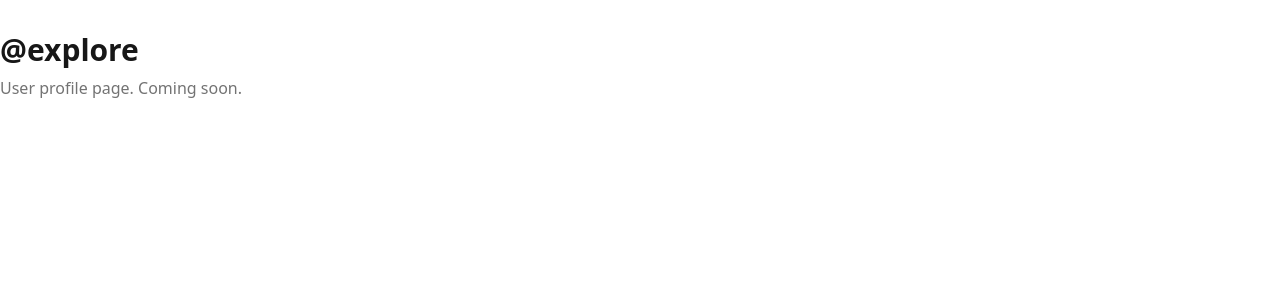
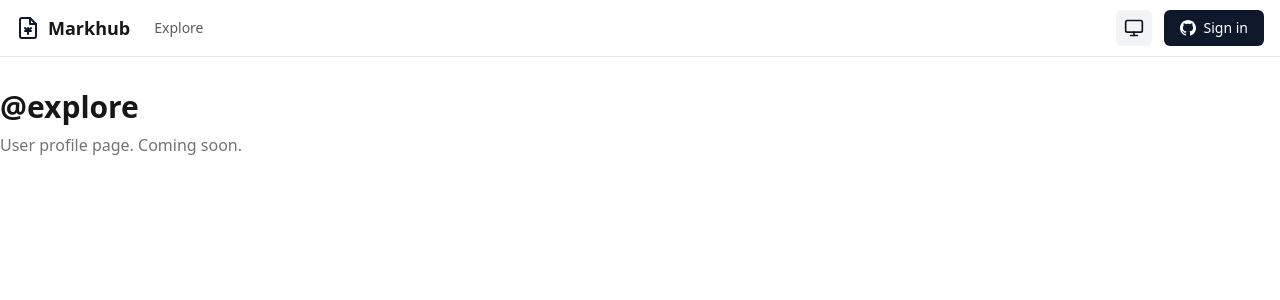
Before and after one commit to cristiandan/markhub, a Next.js app: page /explore in a window 1280 px wide. Shown: the top 300 px of the page. Built offline with nearby package versions, Linux system fonts and the light colour scheme; no server answers.

Commit message:
[P1-20] Create Header component (logo, nav, login/avatar)

```diff
--- a/src/app/layout.tsx
+++ b/src/app/layout.tsx
@@ -2,6 +2,7 @@ import type { Metadata } from 'next';
 import { Geist, Geist_Mono } from 'next/font/google';
 import { SessionProvider } from '@/components/auth/SessionProvider';
 import { ThemeProvider } from '@/components/theme';
+import { Header } from '@/components/layout';
 import './globals.css';
 
 const geistSans = Geist({
@@ -28,9 +29,12 @@ export default function RootLayout({
     // suppressHydrationWarning required by next-themes to prevent
     // hydration mismatch when theme is loaded from localStorage
     <html lang="en" suppressHydrationWarning>
-      <body className={`${geistSans.variable} ${geistMono.variable} antialiased`}>
+      <body className={`${geistSans.variable} ${geistMono.variable} antialiased min-h-screen flex flex-col`}>
         <ThemeProvider>
-          <SessionProvider>{children}</SessionProvider>
+          <SessionProvider>
+            <Header />
+            <main className="flex-1">{children}</main>
+          </SessionProvider>
         </ThemeProvider>
       </body>
     </html>
--- /dev/null
+++ b/src/components/layout/Header.tsx
@@ -0,0 +1,154 @@
+'use client';
+
+import Link from 'next/link';
+import { useSession } from '@/hooks';
+import { ThemeToggle } from '@/components/theme';
+
+/**
+ * Header component with logo, navigation, and auth state.
+ *
+ * Displays:
+ * - Markhub logo (links to home)
+ * - Navigation links (Explore)
+ * - Theme toggle
+ * - Login button or user avatar based on auth state
+ */
+export function Header() {
+  const { user, isAuthenticated, isLoading, signIn, signOut } = useSession();
+
+  return (
+    <header className="sticky top-0 z-50 w-full border-b border-[var(--border)] bg-[var(--background)]/95 backdrop-blur supports-[backdrop-filter]:bg-[var(--background)]/60">
+      <div className="container mx-auto flex h-14 items-center px-4">
+        {/* Logo */}
+        <Link href="/" className="flex items-center gap-2 mr-6">
+          <MarkdownIcon className="h-6 w-6 text-[var(--primary)]" />
+          <span className="font-semibold text-lg">Markhub</span>
+        </Link>
+
+        {/* Navigation */}
+        <nav className="flex items-center gap-4 text-sm">
+          <Link
+            href="/explore"
+            className="text-[var(--foreground)]/70 hover:text-[var(--foreground)] transition-colors"
+          >
+            Explore
+          </Link>
+        </nav>
+
+        {/* Spacer */}
+        <div className="flex-1" />
+
+        {/* Right side: theme toggle + auth */}
+        <div className="flex items-center gap-3">
+          <ThemeToggle />
+
+          {isLoading ? (
+            // Loading placeholder
+            <div className="h-8 w-8 rounded-full bg-[var(--muted)] animate-pulse" />
+          ) : isAuthenticated && user ? (
+            // User dropdown
+            <UserMenu user={user} onSignOut={() => signOut()} />
+          ) : (
+            // Login button
+            <button
+              onClick={() => signIn('github')}
+              className="inline-flex items-center gap-2 rounded-md bg-[var(--primary)] px-4 py-2 text-sm font-medium text-white hover:opacity-90 transition-opacity"
+            >
+              <GitHubIcon className="h-4 w-4" />
+              Sign in
+            </button>
+          )}
+        </div>
+      </div>
+    </header>
+  );
+}
+
+/**
+ * User dropdown menu showing avatar and sign out option.
+ */
+function UserMenu({
+  user,
+  onSignOut,
+}: {
+  user: { name?: string | null; image?: string | null };
+  onSignOut: () => void;
+}) {
+  return (
+    <div className="relative group">
+      <button className="flex items-center gap-2 rounded-full focus:outline-none focus:ring-2 focus:ring-[var(--primary)] focus:ring-offset-2">
+        {user.image ? (
+          // eslint-disable-next-line @next/next/no-img-element
+          <img
+            src={user.image}
+            alt={user.name || 'User avatar'}
+            className="h-8 w-8 rounded-full"
+          />
+        ) : (
+          <div className="h-8 w-8 rounded-full bg-[var(--muted)] flex items-center justify-center text-sm font-medium">
+            {user.name?.[0]?.toUpperCase() || '?'}
+          </div>
+        )}
+      </button>
+
+      {/* Dropdown menu */}
+      <div className="absolute right-0 mt-2 w-48 py-1 bg-[var(--card)] rounded-md shadow-lg border border-[var(--border)] opacity-0 invisible group-hover:opacity-100 group-hover:visible transition-all">
+        <div className="px-4 py-2 border-b border-[var(--border)]">
+          <p className="text-sm font-medium truncate">{user.name}</p>
+        </div>
+        <Link
+          href="/dashboard"
+          className="block px-4 py-2 text-sm text-[var(--foreground)]/70 hover:bg-[var(--muted)] hover:text-[var(--foreground)]"
+        >
+          Dashboard
+        </Link>
+        <button
+          onClick={onSignOut}
+          className="w-full text-left px-4 py-2 text-sm text-[var(--foreground)]/70 hover:bg-[var(--muted)] hover:text-[var(--foreground)]"
+        >
+          Sign out
+        </button>
+      </div>
+    </div>
+  );
+}
+
+/**
+ * Markdown file icon for logo.
+ */
+function MarkdownIcon({ className }: { className?: string }) {
+  return (
+    <svg
+      xmlns="http://www.w3.org/2000/svg"
+      viewBox="0 0 24 24"
+      fill="none"
+      stroke="currentColor"
+      strokeWidth="2"
+      strokeLinecap="round"
+      strokeLinejoin="round"
+      className={className}
+    >
+      <path d="M14 2H6a2 2 0 0 0-2 2v16a2 2 0 0 0 2 2h12a2 2 0 0 0 2-2V8z" />
+      <polyline points="14,2 14,8 20,8" />
+      <line x1="9" y1="15" x2="15" y2="15" />
+      <line x1="12" y1="18" x2="12" y2="12" />
+      <polyline points="9,12 12,15 15,12" />
+    </svg>
+  );
+}
+
+/**
+ * GitHub icon for sign in button.
+ */
+function GitHubIcon({ className }: { className?: string }) {
+  return (
+    <svg
+      xmlns="http://www.w3.org/2000/svg"
+      viewBox="0 0 24 24"
+      fill="currentColor"
+      className={className}
+    >
+      <path d="M12 0c-6.626 0-12 5.373-12 12 0 5.302 3.438 9.8 8.207 11.387.599.111.793-.261.793-.577v-2.234c-3.338.726-4.033-1.416-4.033-1.416-.546-1.387-1.333-1.756-1.333-1.756-1.089-.745.083-.729.083-.729 1.205.084 1.839 1.237 1.839 1.237 1.07 1.834 2.807 1.304 3.492.997.107-.775.418-1.305.762-1.604-2.665-.305-5.467-1.334-5.467-5.931 0-1.311.469-2.381 1.236-3.221-.124-.303-.535-1.524.117-3.176 0 0 1.008-.322 3.301 1.23.957-.266 1.983-.399 3.003-.404 1.02.005 2.047.138 3.006.404 2.291-1.552 3.297-1.23 3.297-1.23.653 1.653.242 2.874.118 3.176.77.84 1.235 1.911 1.235 3.221 0 4.609-2.807 5.624-5.479 5.921.43.372.823 1.102.823 2.222v3.293c0 .319.192.694.801.576 4.765-1.589 8.199-6.086 8.199-11.386 0-6.627-5.373-12-12-12z" />
+    </svg>
+  );
+}
--- /dev/null
+++ b/src/components/layout/index.ts
@@ -0,0 +1,4 @@
+/**
+ * Layout components barrel export.
+ */
+export { Header } from './Header';
```
